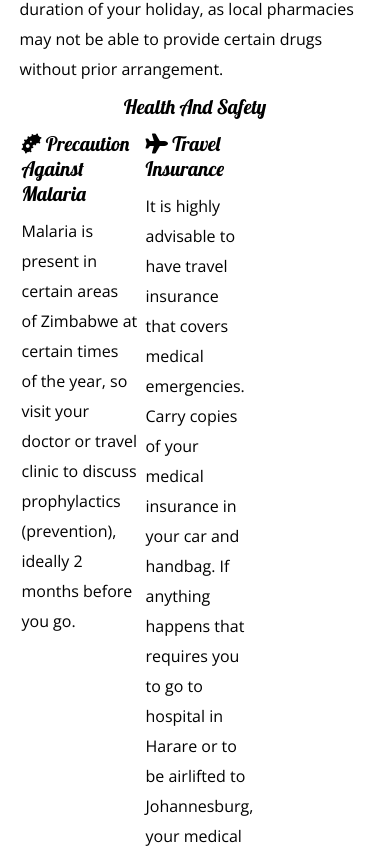
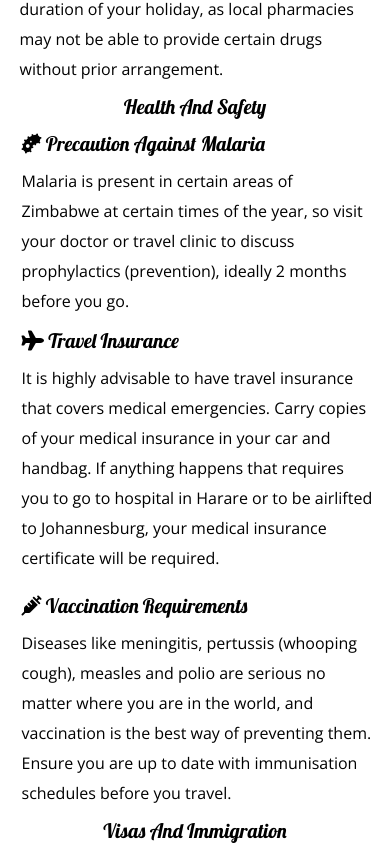
Before and after one commit to datonex/visit-zimbabwe, a plain HTML site: page travelinfo.html in a window 390 px wide. Shown: the part 3191-4041 px from the top of the page. Drawn offline with nearby package versions, Linux system fonts and the light colour scheme.

Commit message:
add media query for three colum text

```diff
--- a/assets/css/style.css
+++ b/assets/css/style.css
@@ -684,6 +684,29 @@ footer i {
     text-align: center;
   }
 
+  .three-columns {
+    display: block;
+  }
+
+  .left-third-width {
+    width: 100%;
+    margin: 2px;
+  }
+
+  .centre-third-width {
+    width: 100%;
+    margin: 10px 2px;
+  }
+
+  .right-third-width {
+    width: 100%;
+    margin: 10px 2px;
+  }
+
+  .category-column {
+    column-count: 2;
+  }
+
   .footer {
     height: 300px;
   }
```
